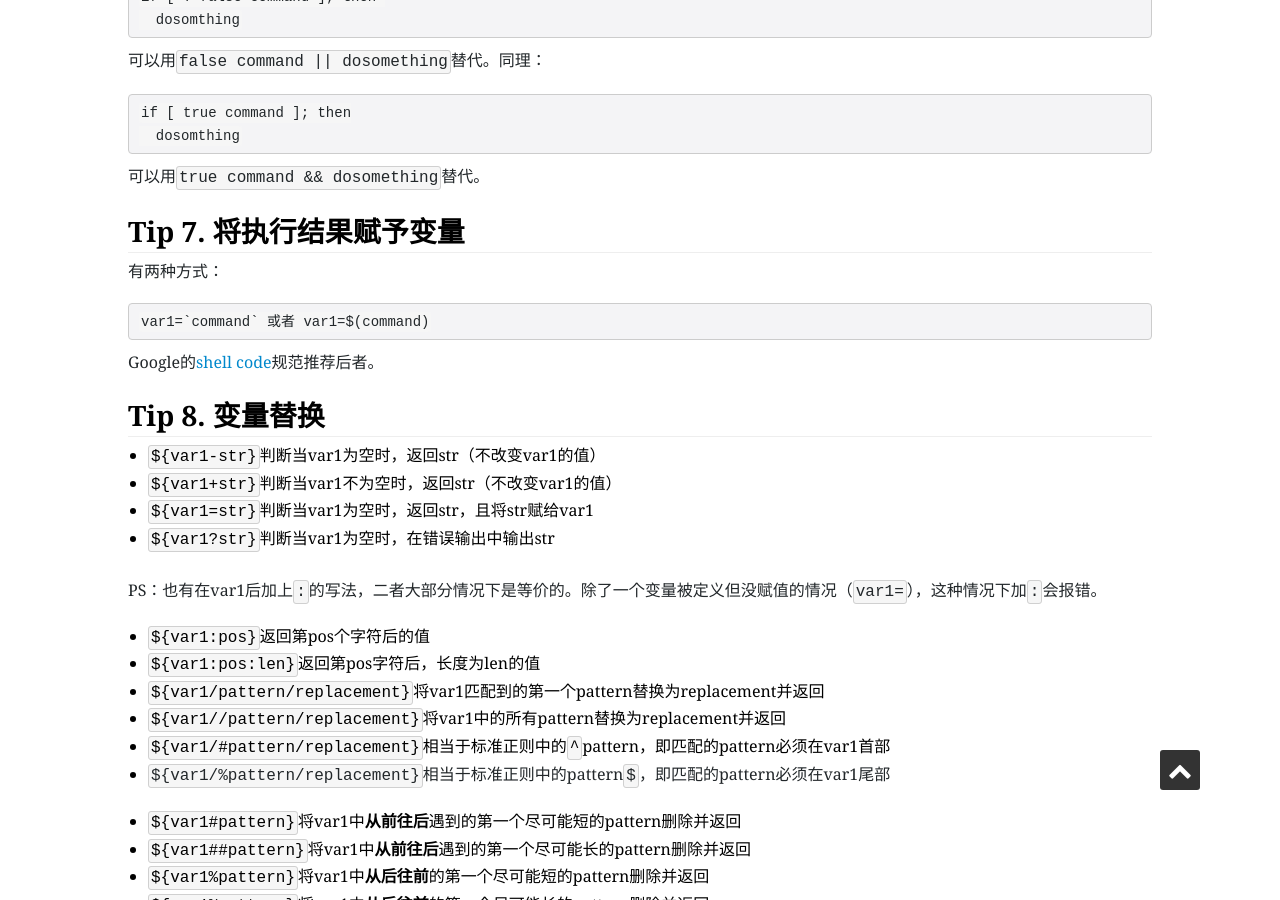
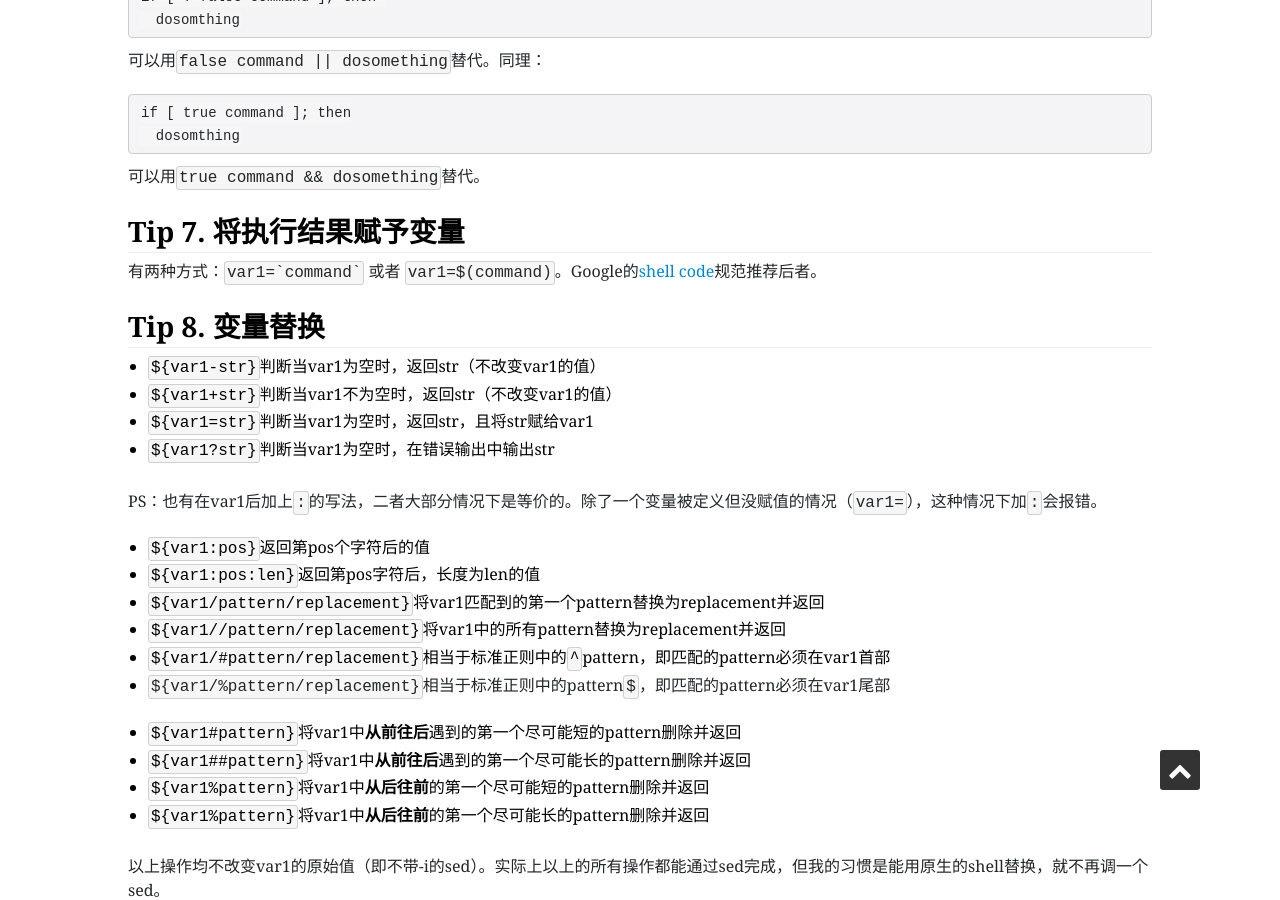
Before and after one commit to Huang-Wei/huang-wei.github.io, a Jekyll site: the page built from _posts/2013-12-06-n-tips-for-shell-newbie-1.md, in a window 1280 px wide and 900 px high, scrolled down 1641 px. Built offline with Jekyll 4.4.1, drawn with Linux system fonts in a browser that asks for light colours; nearby versions of some CDN libraries; some web fonts are replaced; Markdown is read by kramdown in place of the engine named in the settings.

Commit message:
find a way to translate ` in <code> block

````diff
--- a/_posts/2013-12-06-n-tips-for-shell-newbie-1.md
+++ b/_posts/2013-12-06-n-tips-for-shell-newbie-1.md
@@ -66,11 +66,7 @@ if [ true command ]; then
 
 ## Tip 7. 将执行结果赋予变量
 
-有两种方式：
-```
-var1=`command` 或者 var1=$(command)
-```
-Google的[shell code](http://google-styleguide.googlecode.com/svn/trunk/shell.xml)规范推荐后者。
+有两种方式：`` var1=`command` `` 或者 `var1=$(command)`。Google的[shell code](http://google-styleguide.googlecode.com/svn/trunk/shell.xml)规范推荐后者。
 
 ## Tip 8. 变量替换
 
````
